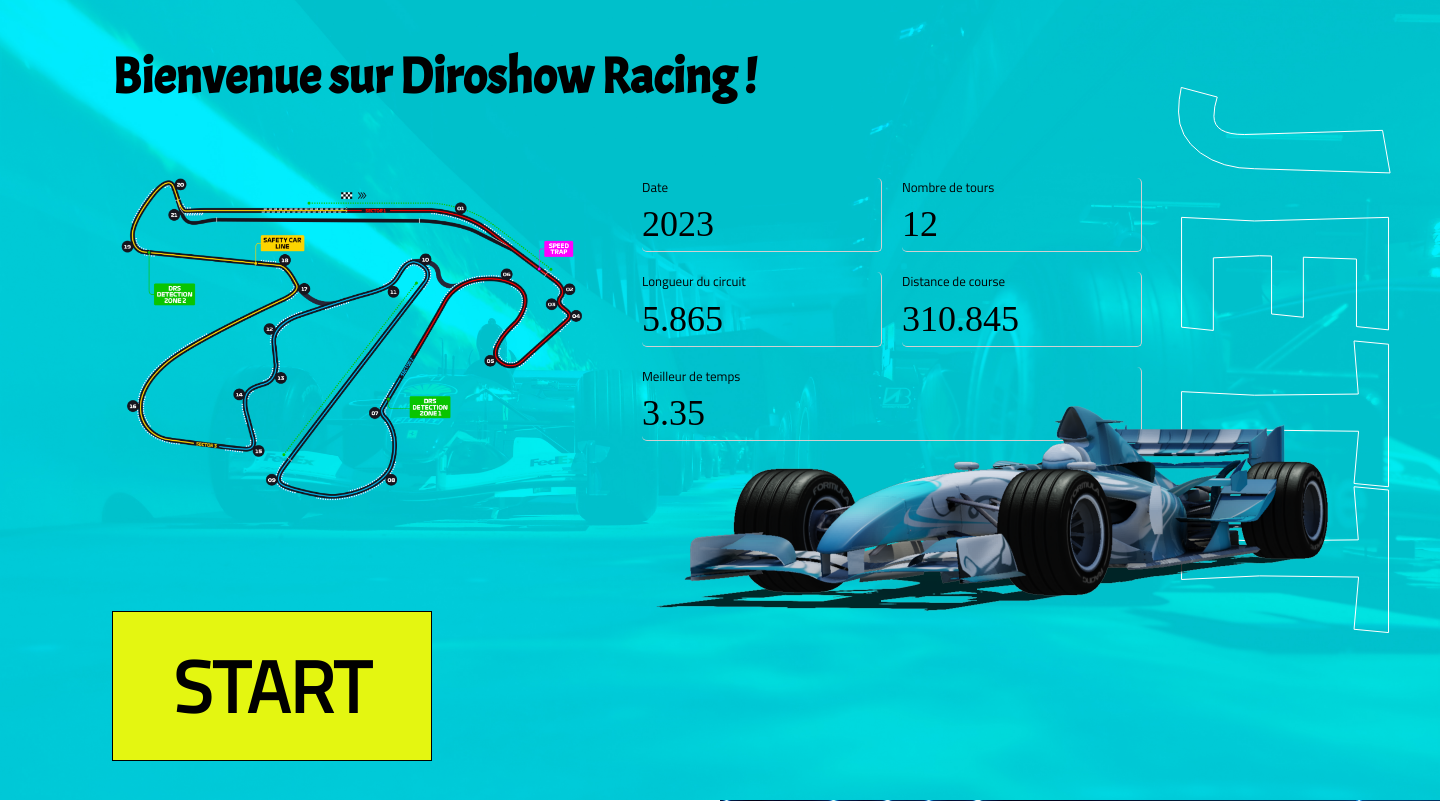
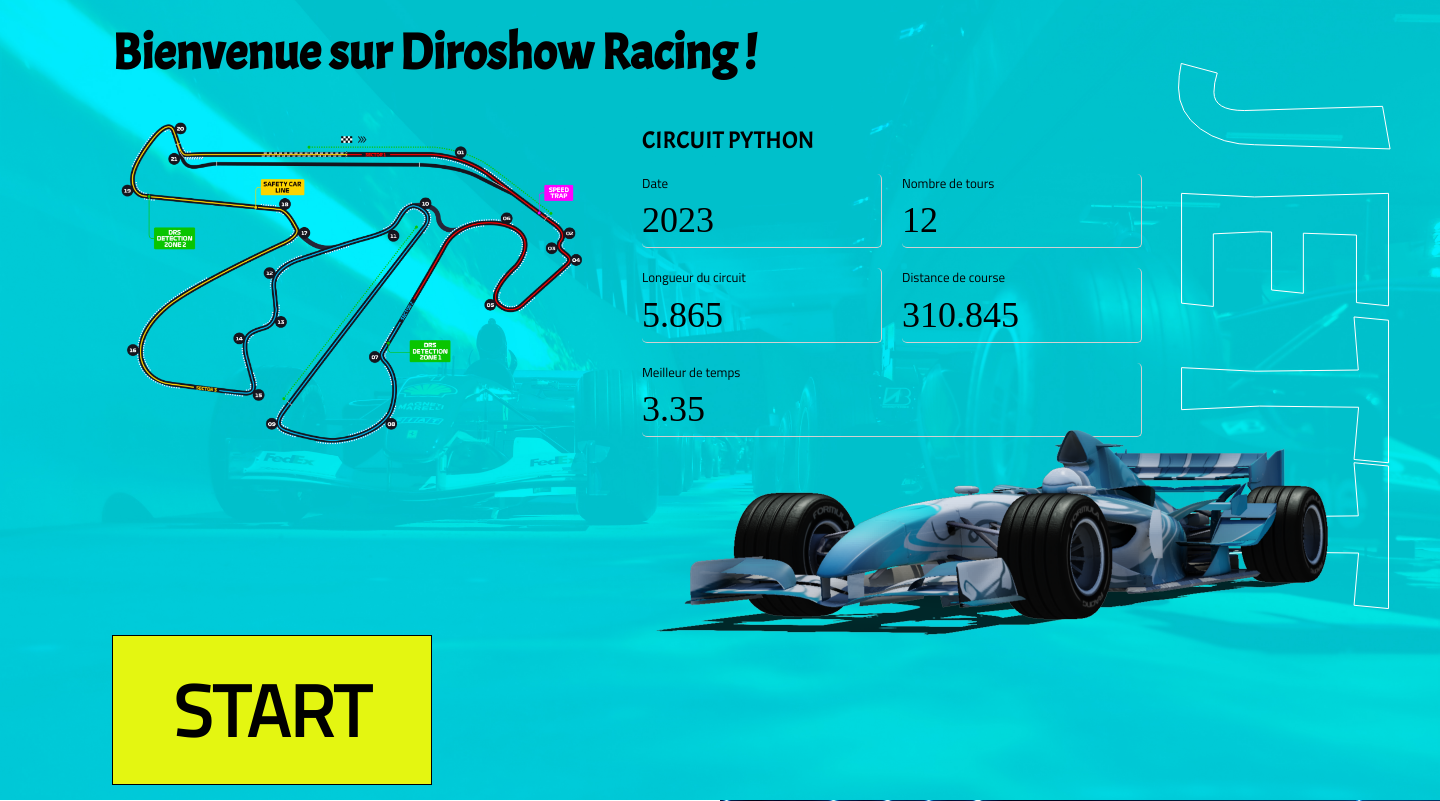
Before and after one commit to dijerosso59/python-racing, a Django app: page / in a window 1440 px wide; the page is wider, and only the part inside the window is pictured. Shown: the top 801 px of that part. Run offline with Django 4.2, Linux system fonts and the light colour scheme; some web fonts are replaced.

Commit message:
Final UI

```diff
--- a/racing/templates/home.html
+++ b/racing/templates/home.html
@@ -26,6 +26,7 @@
               />
             </div>
             <div class="description">
+              <p class="racer">Circuit PYTHON</p>
               <ul class="grid">
                 <li>
                   <p>Date</p>
--- a/static/css/style.css
+++ b/static/css/style.css
@@ -87,6 +87,13 @@ a {
   width: 30rem;
 }
 
+#top .racer {
+  font-size: 24px !important;
+  font-family: "Acme", sans-serif;
+  text-transform: uppercase;
+  margin-bottom: 1rem !important;
+}
+
 #top .grid {
   display: grid;
   grid-template-columns: repeat(2, minmax(0, 1fr));
@@ -122,7 +129,7 @@ a {
 }
 
 #top .cars {
-  margin-top: -6rem;
+  margin-top: -1rem;
   z-index: 10;
   position: relative;
 }
@@ -177,7 +184,7 @@ a {
 h1 {
   font-size: 50px !important;
   font-weight: bold !important;
-  margin-bottom: 4rem !important;
+  margin-bottom: 2rem !important;
   font-family: "Acme", sans-serif;
 }
 
```
